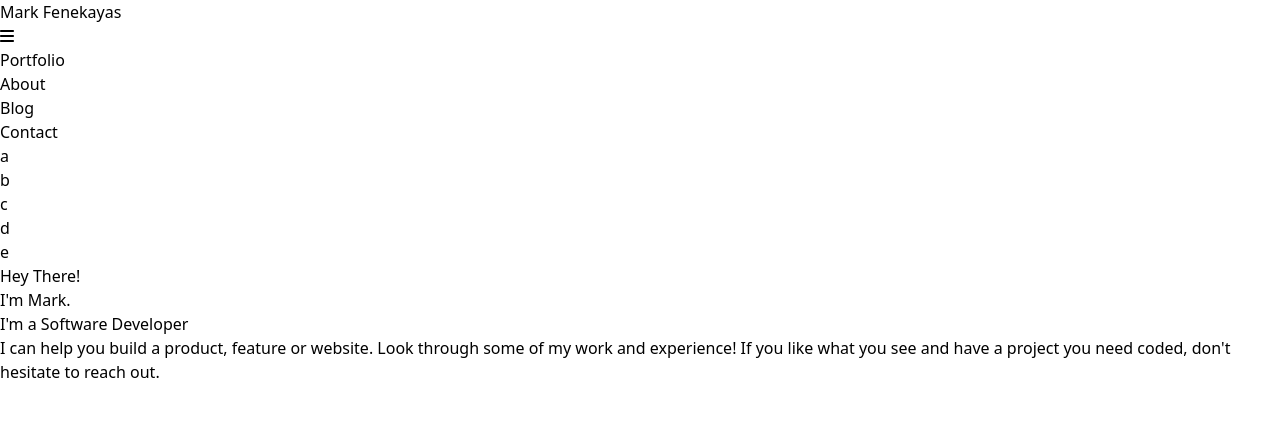
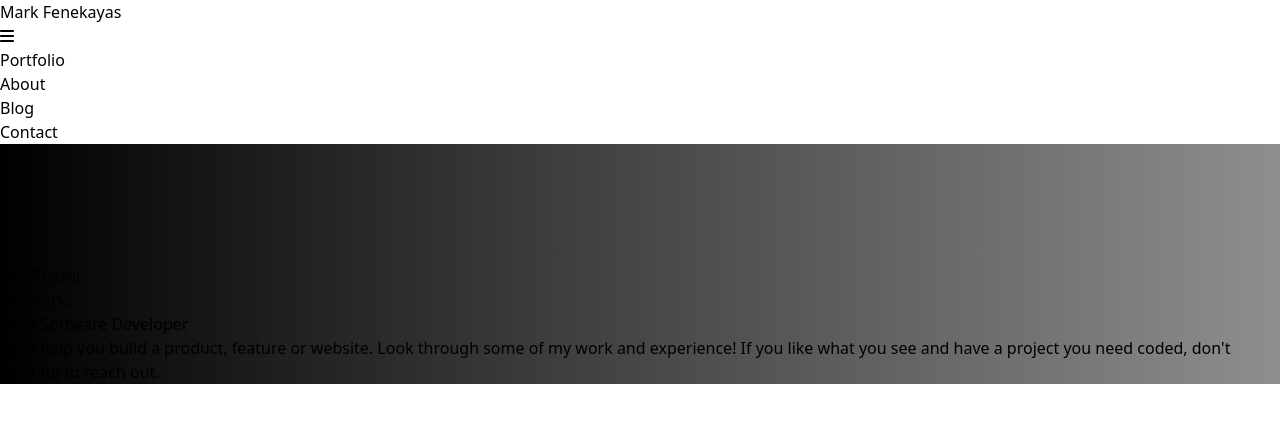
Before and after one commit to Fene-87/react-portfolio, a React (Vite) app: page / in a window 1280 px wide. Shown: the top 422 px of the page. Built offline with nearby package versions, Linux system fonts and the light colour scheme.

Commit message:
Implement gradient overlay for a beautiful UI

```diff
--- /dev/null
+++ b/src/components/info/info.css
@@ -0,0 +1,11 @@
+.gradient {
+  background: #0F2027;
+  background: -webkit-linear-gradient(to right, #0F2027, #203A43, #2C5364);
+  background: linear-gradient(to right, rgb(15, 32, 39), rgb(32, 58, 67, 0.8), rgb(44, 83, 100, 0.4));
+}
+
+.gradient-1 {
+  background: #000000;  /* fallback for old browsers */
+  background: -webkit-linear-gradient(to right, #434343, #000000);  /* Chrome 10-25, Safari 5.1-6 */
+  background: linear-gradient(to right, rgb(0, 0, 0), rgb(67, 67, 67, 0.6)); /* W3C, IE 10+/ Edge, Firefox 16+, Chrome 26+, Opera 12+, Safari 7+ */
+}
--- a/src/components/info/info.jsx
+++ b/src/components/info/info.jsx
@@ -1,10 +1,11 @@
 import React from "react";
+import './info.css';
 
 const Info = () => {
     return (
         <div className="relative h-[100vh] w-full bg-[url(../../../assets/fotis-fotopoulos-6sAl6aQ4OWI-unsplash.jpg)] bg-cover
              bg-center" >
-            <div className="p-5 h-full w-full flex flex-col md:flex-row gap-10 bg-gradient-to-tl from-purple-900 to-green-700">
+            <div className="p-5 h-full w-full flex flex-col md:flex-row gap-10 gradient-1">
                 <ul className="flex justify-between md:justify-normal md:flex-col pt-0 md:pt-[18rem] w-[300px] md:w-[30px] ">
                     <li className="text-[25px] md:text-[40px] text-[#cfcfcf] cursor-pointer hover:text-white">a</li>
                     <li className="text-[25px] md:text-[40px] text-[#cfcfcf] cursor-pointer hover:text-white">b</li>
```
